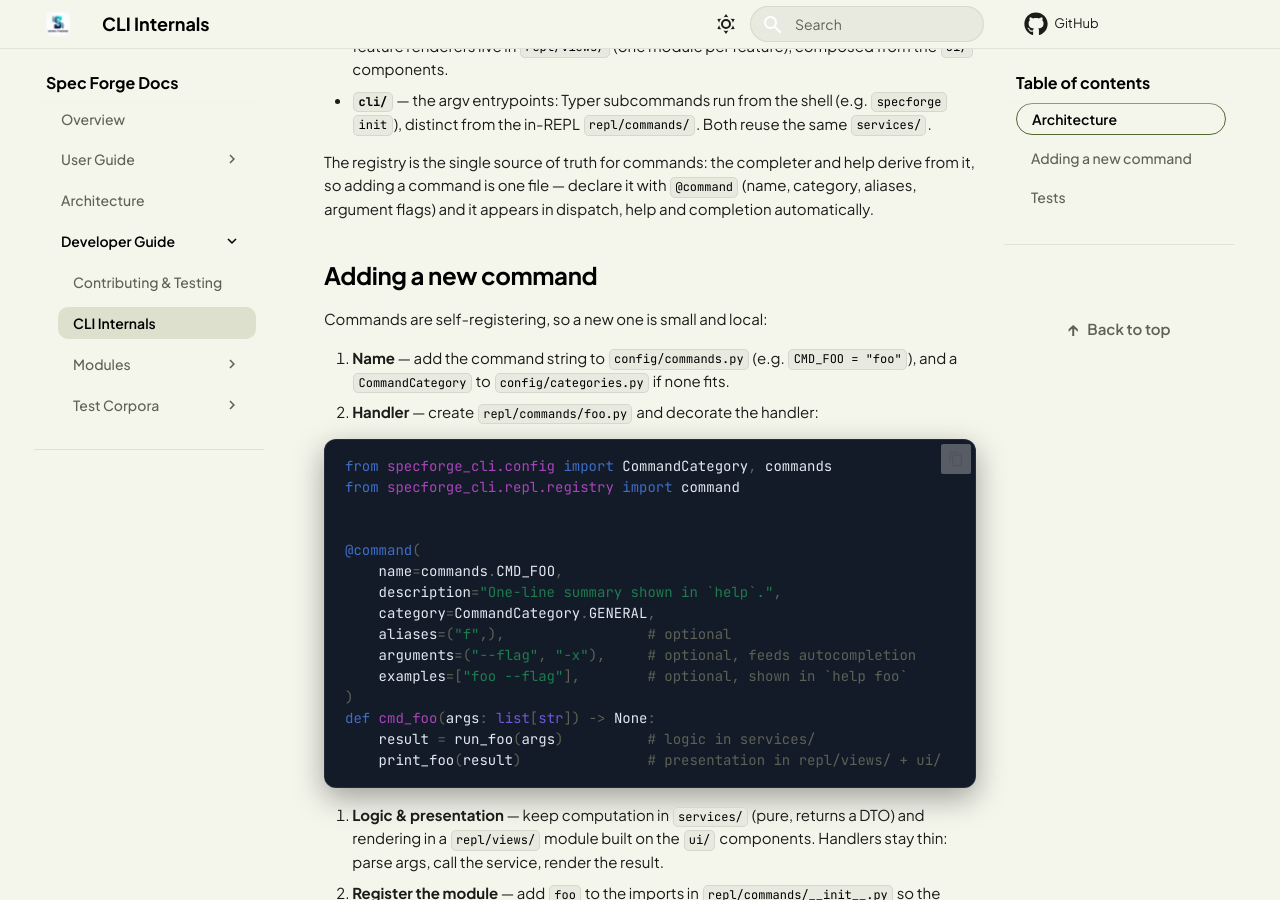
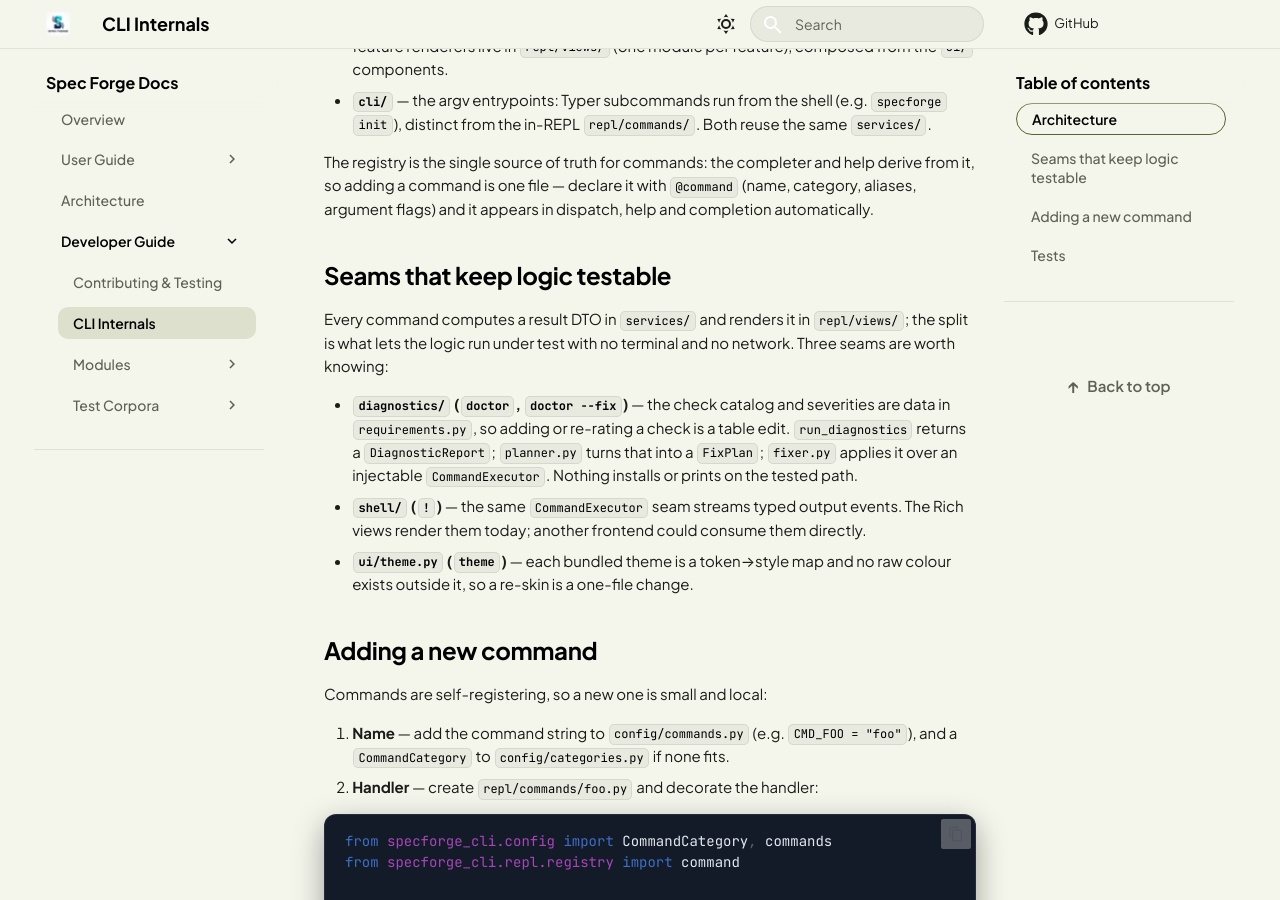
Before and after one commit to Spec-Forge-Testing/specforge-docs, an MkDocs documentation site: the page built from docs/developer-guide/cli-internals.md, in a window 1280 px wide and 900 px high, scrolled down 668 px. Built offline with MkDocs 1.6.1 and Material for MkDocs 9.7.7, drawn with Linux system fonts in a browser that asks for light colours; comment, search, counter and statistics services are not loaded.

Commit message:
docs(cli): move impl notes to internals page

```diff
--- a/docs/developer-guide/cli-internals.md
+++ b/docs/developer-guide/cli-internals.md
@@ -33,6 +33,23 @@ The registry is the single source of truth for commands: the completer and help
 derive from it, so adding a command is one file — declare it with `@command`
 (name, category, aliases, argument flags) and it appears in dispatch, help and
 completion automatically.
+
+## Seams that keep logic testable
+
+Every command computes a result DTO in `services/` and renders it in
+`repl/views/`; the split is what lets the logic run under test with no terminal
+and no network. Three seams are worth knowing:
+
+- **`diagnostics/` (`doctor`, `doctor --fix`)** — the check catalog and
+  severities are data in `requirements.py`, so adding or re-rating a check is a
+  table edit. `run_diagnostics` returns a `DiagnosticReport`; `planner.py` turns
+  that into a `FixPlan`; `fixer.py` applies it over an injectable
+  `CommandExecutor`. Nothing installs or prints on the tested path.
+- **`shell/` (`!`)** — the same `CommandExecutor` seam streams typed output
+  events. The Rich views render them today; another frontend could consume them
+  directly.
+- **`ui/theme.py` (`theme`)** — each bundled theme is a token→style map and no
+  raw colour exists outside it, so a re-skin is a one-file change.
 
 ## Adding a new command
 
```
Also changed, not shown: docs/user-guide/cli-reference.md (+2 -17 lines).
